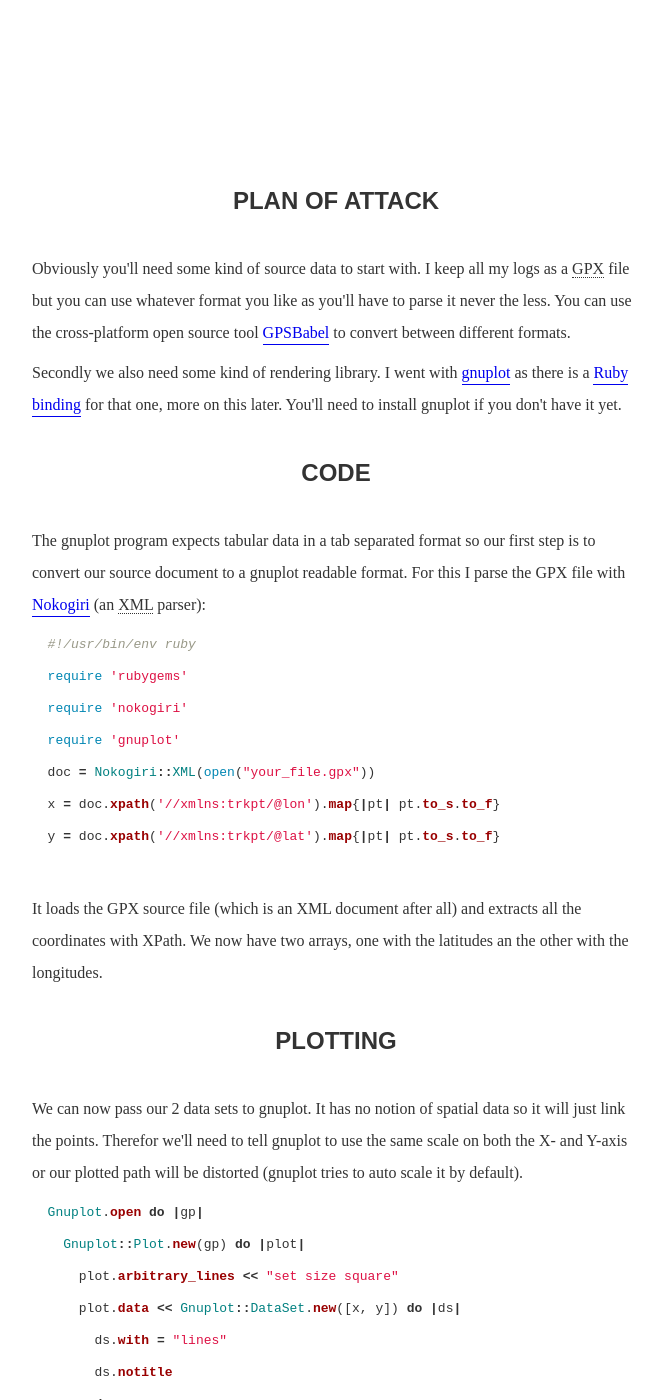
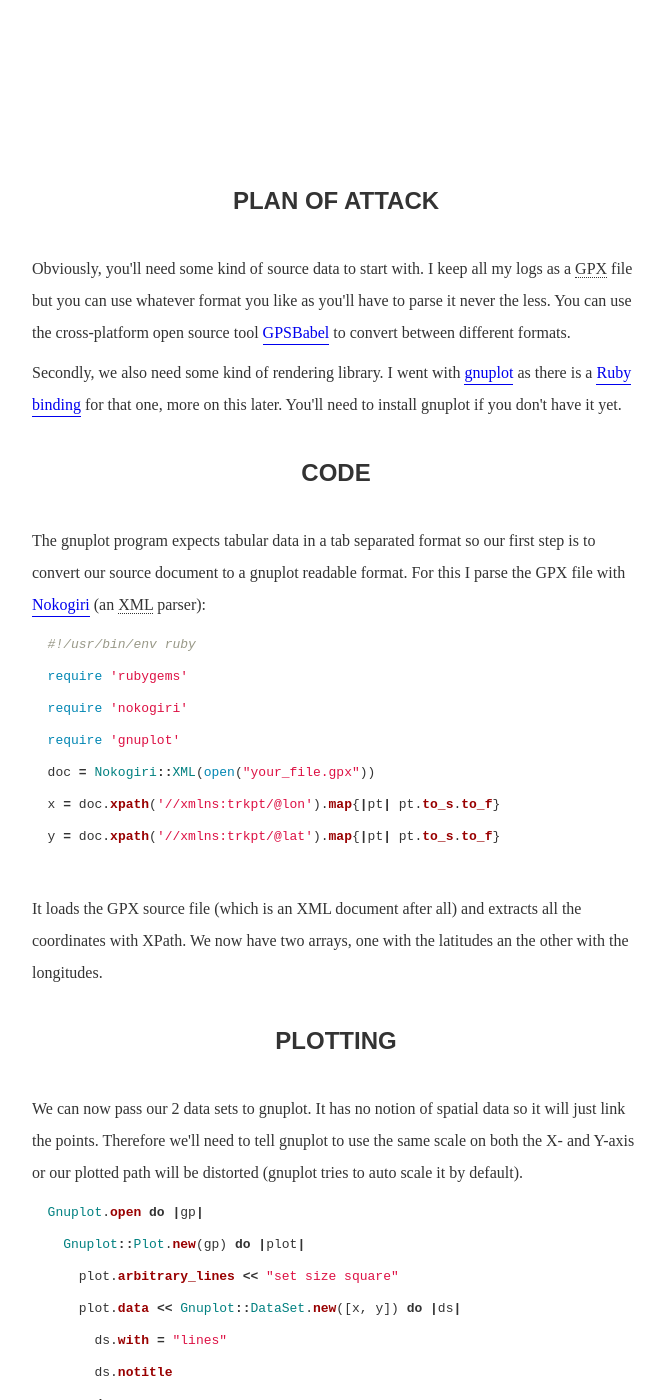
Before and after one commit to cimm/suffix, a Jekyll site: the page built from _posts/2010-07-19-rendering-gpx-gps-log-ruby.html, in a window 1280 px wide and 1400 px high, scrolled down 1278 px. Shown: the whole window, without its empty margins (304-969 px from the left). Built offline with Jekyll 4.4.1, drawn with Linux system fonts in a browser that asks for light colours.

Commit message:
Fix some more typos in the blog posts

```diff
--- a/_posts/2010-07-19-rendering-gpx-gps-log-ruby.html
+++ b/_posts/2010-07-19-rendering-gpx-gps-log-ruby.html
@@ -18,9 +18,9 @@
 <div class="narrow-col">
   <h2>Plan of attack</h2>
 
-  <p>Obviously you'll need some kind of source data to start with. I keep all my logs as a <abbr title="GPS eXchange Format">GPX</abbr> file but you can use whatever format you like as you'll have to parse it never the less. You can use the cross-platform open source tool <a href="http://www.gpsbabel.org/" title="Free software for GPS data conversion and transfer">GPSBabel</a> to convert between different formats.</p>
+  <p>Obviously, you'll need some kind of source data to start with. I keep all my logs as a <abbr title="GPS eXchange Format">GPX</abbr> file but you can use whatever format you like as you'll have to parse it never the less. You can use the cross-platform open source tool <a href="http://www.gpsbabel.org/" title="Free software for GPS data conversion and transfer">GPSBabel</a> to convert between different formats.</p>
 
-  <p>Secondly we also need some kind of rendering library. I went with <a href="http://www.gnuplot.info/" title="Cross-platform portable command-line driven graphing utility">gnuplot</a> as there is a <a href="http://github.com/rdp/ruby_gnuplot" title="The ruby gnuplot gem">Ruby binding</a> for that one, more on this later. You'll need to install gnuplot if you don't have it yet.</p>
+  <p>Secondly, we also need some kind of rendering library. I went with <a href="http://www.gnuplot.info/" title="Cross-platform portable command-line driven graphing utility">gnuplot</a> as there is a <a href="http://github.com/rdp/ruby_gnuplot" title="The ruby gnuplot gem">Ruby binding</a> for that one, more on this later. You'll need to install gnuplot if you don't have it yet.</p>
 
   <h2>Code</h2>
 
@@ -40,7 +40,7 @@
 
   <h2>Plotting</h2>
 
-  <p>We can now pass our 2 data sets to gnuplot. It has no notion of spatial data so it will just link the points. Therefor we'll need to tell gnuplot to use the same scale on both the X- and Y-axis or our plotted path will be distorted (gnuplot tries to auto scale it by default).</p>
+  <p>We can now pass our 2 data sets to gnuplot. It has no notion of spatial data so it will just link the points. Therefore we'll need to tell gnuplot to use the same scale on both the X- and Y-axis or our plotted path will be distorted (gnuplot tries to auto scale it by default).</p>
 
   {% highlight ruby %}
   Gnuplot.open do |gp|
--- a/_posts/2011-02-13-send-data-to-arduino.html
+++ b/_posts/2011-02-13-send-data-to-arduino.html
@@ -6,7 +6,7 @@
 ---
 
 <div class="narrow-col">
-  <p>I'm a programmer, not an electrical engineer. I bought an Arduino to learn how to connect the physical world with the computing one where I know my way around. I hope to post a few howto's when I learn something new.</p>
+  <p>I'm a programmer, not an electrical engineer. I bought an Arduino to learn how to connect the physical world with the computing one where I know my way around. I hope to post a few howtos when I learn something new.</p>
 
   <h2>Serial Communication</h2>
 
--- a/_posts/2011-04-06-capybara-post-requests.html
+++ b/_posts/2011-04-06-capybara-post-requests.html
@@ -25,5 +25,5 @@
   end
   {% endhighlight %}
 
-  <p>Note that the second line is <a href="http://groups.google.com/group/ruby-capybara/browse_thread/thread/29d32f8637239bc1" title="How do I check the HTTP response code? @ Google Groups">questionable</a> as well. It asks the response status code from the driver but not every driver supports this. The previous snippet works with certain drivers but is not recommended so use this snippet only when you understand why you can't use the first example.</p>
+  <p>Note that the second line is <a href="http://groups.google.com/group/ruby-capybara/browse_thread/thread/29d32f8637239bc1" title="How do I check the HTTP response code? @ Google Groups">questionable</a> as well. It asks the response status code from the driver but not every driver supports this. The previous snippet works with certain drivers but is not recommended to use this snippet only when you understand why you can't use the first example.</p>
 </div>
```
